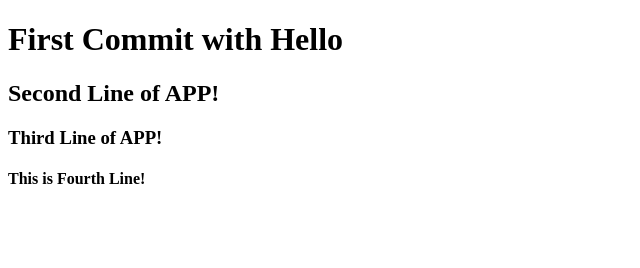
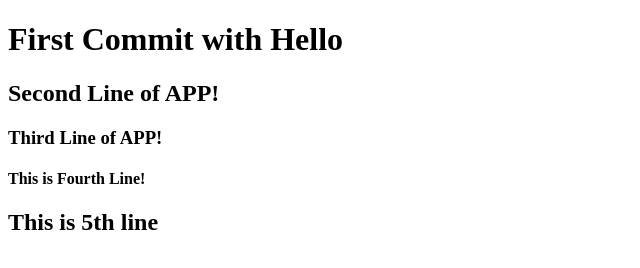
Before and after one commit to Suman-Rajbhar/gitcicd, a plain HTML site: page index.html in a window 1280 px wide. Shown: the whole page, without its empty margins (0-640 px from the left). Drawn offline with Linux system fonts and the light colour scheme.

Commit message:
11th commit

```diff
--- a/index.html
+++ b/index.html
@@ -11,5 +11,6 @@
     <h2>Second Line of APP!</h2>
     <h3>Third Line of APP!</h3>
     <h4>This is Fourth Line!</h4>
+    <h2>This is 5th line</h2>
 </body>
 </html>
```
